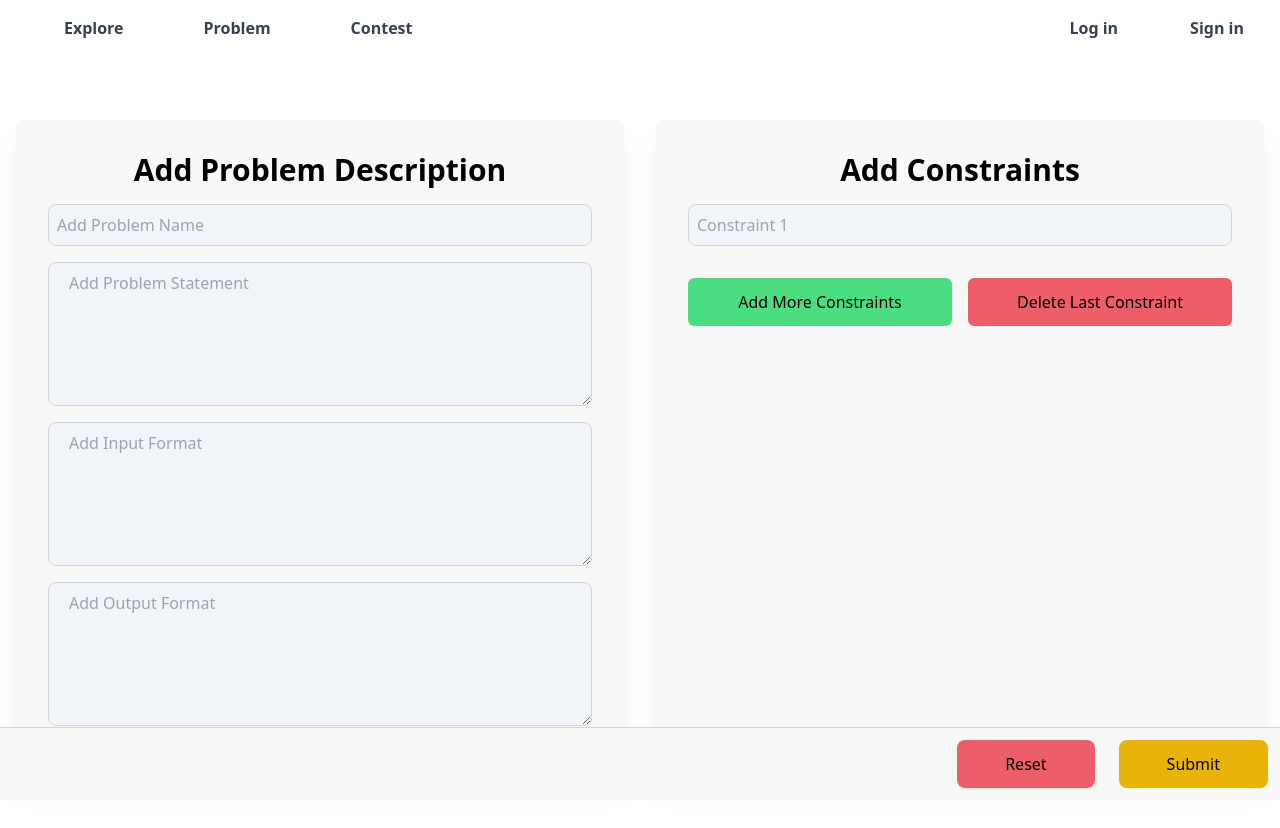
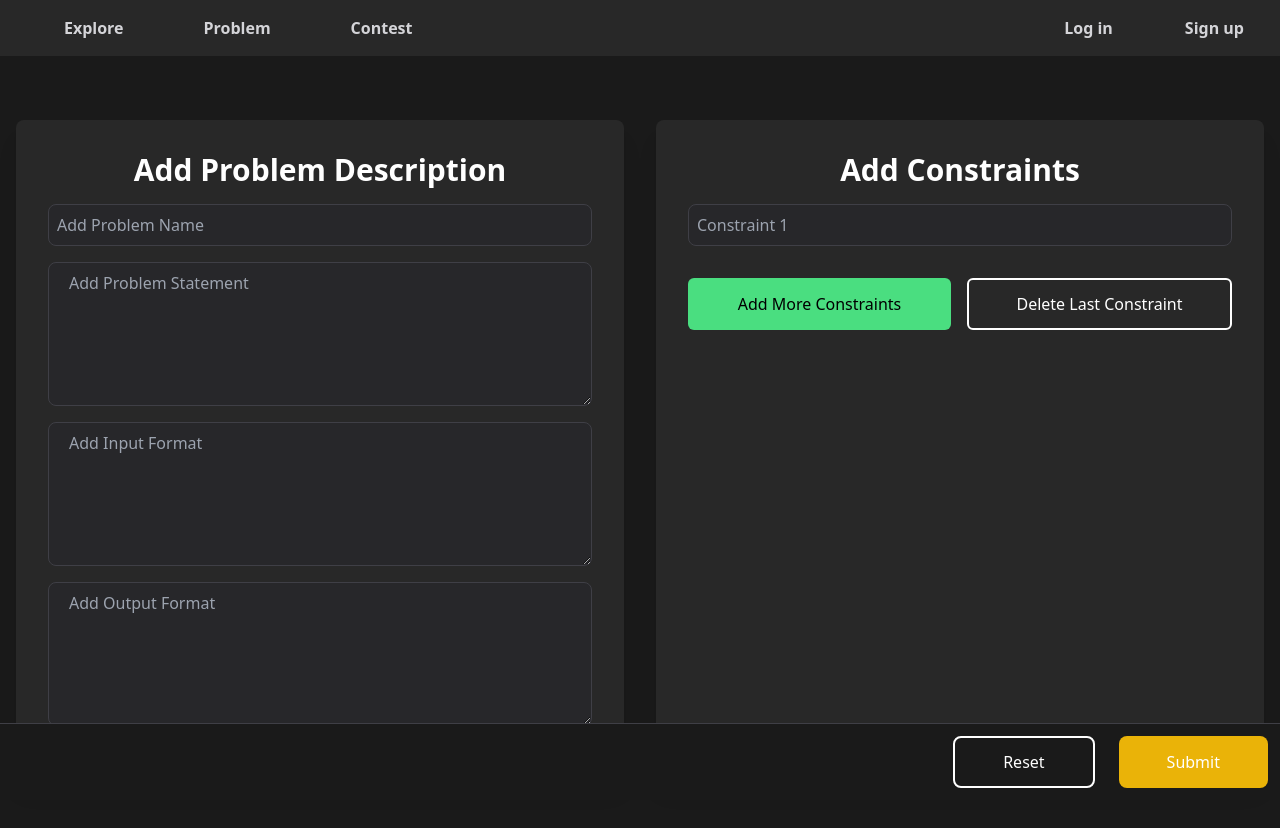
Before and after one commit to Kunal-0919/Online-Judge, a React (Vite) app in the folder frontend/: page /addproblem in a window 1280 px wide. Shown: the top 828 px of the page. Built offline with nearby package versions, Linux system fonts and the light colour scheme.

Commit message:
auth completed

```diff
--- a/frontend/package.json
+++ b/frontend/package.json
@@ -10,6 +10,10 @@
     "preview": "vite preview"
   },
   "dependencies": {
+    "@emotion/react": "^11.13.0",
+    "@emotion/styled": "^11.13.0",
+    "@mui/icons-material": "^5.16.4",
+    "@mui/material": "^5.16.4",
     "dotenv": "^16.4.5",
     "js-cookie": "^3.0.5",
     "jwt-decode": "^4.0.0",
--- a/frontend/src/App.jsx
+++ b/frontend/src/App.jsx
@@ -4,12 +4,13 @@ import Signup from "./components/Signup";
 import AddProblemPage from "./components/addProblem";
 import Problemset from "./components/problemset";
 import Navbar from "./components/Navbar";
+import Dashboard from "./components/Dashboard";
 
 function App() {
   return (
     <>
       <Routes>
-        {/* <Route path="/" element={<Login />} /> */}
+        <Route path="/" element={<Dashboard />} />
         <Route path="/login" element={<Login />} />
         <Route path="/signup" element={<Signup />} />
         <Route path="/addproblem" element={<AddProblemPage />} />
--- a/frontend/src/components/BottomNavAddProblem.jsx
+++ b/frontend/src/components/BottomNavAddProblem.jsx
@@ -4,18 +4,18 @@ function BottomNavAddProblem({ onReset, onSubmit }) {
   return (
     <div
       className={
-        "fixed bottom-0 left-0 right-0 bg-primary border-t border-gray-300 p-3 flex justify-end"
+        "fixed bottom-0 left-0 right-0 bg-priblack border-t border-zinc-700 p-3 flex justify-end"
       }
     >
       <button
         onClick={onReset}
-        className="bg-danger font-sans text-black px-12 py-3 transition duration-200  hover:rounded-full rounded-lg shadow-sm hover:shadow-lg"
+        className="bg-danger font-sans border-2 border-white text-white px-12 py-3 transition duration-200  hover:rounded-full rounded-lg shadow-sm hover:shadow-2xl hover:shadow-black"
       >
         Reset
       </button>
       <button
         onClick={onSubmit}
-        className="bg-yellow-500 font-sans ml-6 text-black px-12 py-3 transition duration-200  hover:rounded-full rounded-lg shadow-sm hover:shadow-lg"
+        className="bg-yellow-500 font-sans ml-6 text-white px-12 py-3 transition duration-200  hover:rounded-full rounded-lg shadow-sm hover:shadow-2xl hover:shadow-black"
       >
         Submit
       </button>
--- /dev/null
+++ b/frontend/src/components/Dashboard.jsx
@@ -0,0 +1,13 @@
+import Navbar from "./Navbar";
+const Dashboard = () => {
+  return (
+    <>
+      <Navbar backgroundcolor={true} />
+      <div className="flex items-center justify-center min-h-screen bg-priblack font-serif">
+        <h1 className="text-7xl text-primary font-sans font-bold">Algo Chef</h1>
+      </div>
+    </>
+  );
+};
+
+export default Dashboard;
--- a/frontend/src/components/Signup.jsx
+++ b/frontend/src/components/Signup.jsx
@@ -50,7 +50,7 @@ function Signup() {
     <>
       <Navbar backgroundcolor={false} />
       <div className="font-serif flex items-center justify-center min-h-screen bg-cover bg-center">
-        <div className="relative z-10 w-full max-w-md mx-4 md:mx-auto p-8 transition duration-300 bg-primary shadow-xl hover:shadow-black rounded-lg text-center hover:shadow-2xl">
+        <div className="relative z-10 w-full max-w-md mx-4 md:mx-auto p-8 transition duration-300 bg-white shadow-xl hover:shadow-black rounded-lg text-center hover:shadow-2xl">
           <div className="flex justify-center mb-1">
             <LogoComponent height="90px" width="90px" rounded={true} />
           </div>
--- a/frontend/src/components/addProblem.jsx
+++ b/frontend/src/components/addProblem.jsx
@@ -2,6 +2,8 @@
 import React, { useState } from "react";
 import Navbar from "./Navbar";
 import BottomNavAddProblem from "./BottomNavAddProblem";
+import AddIcon from "@mui/icons-material/Add";
+import DeleteIcon from "@mui/icons-material/Delete";
 
 function AddProblemPage() {
   const [problem_name, setProblemName] = useState("");
@@ -54,18 +56,18 @@ function AddProblemPage() {
 
   return (
     <>
-      <Navbar isAuthenticated={false} backgroundcolor={false} />
-      <div className="font-mono pt-16 relative min-h-screen pb-36">
+      <Navbar backgroundcolor={true} />
+      <div className="font-mono bg-priblack pt-16 relative min-h-screen pb-36">
         <div className="flex flex-col md:flex-row w-full">
-          <div className="w-full md:w-1/2 p-8 bg-primary shadow-xl rounded-lg text-center mx-4 mt-4 md:mt-0 h-auto">
-            <h1 className="text-3xl font-sans font-bold text-black mb-4 text-center">
+          <div className="w-full md:w-1/2 p-8 bg-secblack shadow-xl rounded-lg text-center mx-4 mt-4 md:mt-0 h-auto">
+            <h1 className="text-3xl font-sans font-bold text-white mb-4 text-center">
               Add Problem Description
             </h1>
             <input
               type="text"
               name="input_name"
               id="input_name"
-              className="block p-2 border border-gray-300 mb-4 w-full bg-slate-100 font-sans text-black rounded-lg"
+              className="block p-2 border border-zinc-700 bg-zinc-800 text-zinc-100 mb-4 w-full font-sans  rounded-lg"
               placeholder="Add Problem Name"
               value={problem_name}
               onChange={(e) => setProblemName(e.target.value)}
@@ -73,7 +75,7 @@ function AddProblemPage() {
             <textarea
               name="problem_desc"
               id="problem_desc"
-              className="block p-2 border border-gray-300 mb-4 w-full h-36 pl-5 bg-slate-100 font-sans text-black rounded-lg"
+              className="block p-2 border border-zinc-700 bg-zinc-800 text-zinc-100 mb-4 w-full h-36 pl-5 font-sans  rounded-lg"
               placeholder="Add Problem Statement"
               value={problem_desc}
               onChange={(e) => setProblemDesc(e.target.value)}
@@ -81,7 +83,7 @@ function AddProblemPage() {
             <textarea
               name="input_format"
               id="input_format"
-              className="block p-2 border border-gray-300 mb-4 w-full h-36 pl-5 bg-slate-100 font-sans text-black rounded-lg"
+              className="block p-2 border border-zinc-700 bg-zinc-800 text-zinc-100 mb-4 w-full h-36 pl-5 font-sans  rounded-lg"
               placeholder="Add Input Format"
               value={input_format}
               onChange={handleInputChange}
@@ -89,40 +91,40 @@ function AddProblemPage() {
             <textarea
               name="output_format"
               id="output_format"
-              className="block p-2 border border-gray-300 mb-4 w-full h-36 pl-5 bg-slate-100 font-sans text-black rounded-lg"
+              className="block p-2 border border-zinc-700 bg-zinc-800 text-zinc-100 mb-4 w-full h-36 pl-5 font-sans  rounded-lg"
               placeholder="Add Output Format"
               value={output_format}
               onChange={handleOutputChange}
             ></textarea>
           </div>
-          <div className="w-full md:w-1/2 p-8 bg-primary shadow-xl rounded-lg text-center mx-4 mt-4 md:mt-0 h-auto">
-            <h1 className="text-3xl font-sans font-bold text-black mb-4 text-center">
+          <div className="w-full md:w-1/2 p-8 bg-secblack shadow-xl rounded-lg text-center mx-4 mt-4 md:mt-0 h-auto">
+            <h1 className="text-3xl font-sans font-bold text-white mb-4 text-center">
               Add Constraints
             </h1>
             {constraints.map((constraint, index) => (
               <input
                 key={index}
                 type="text"
-                className="block p-2 border border-gray-300 mb-4 w-full bg-slate-100 font-sans text-black rounded-lg"
+                className="block p-2 border border-zinc-700 bg-zinc-800 text-zinc-100 mb-4 w-full font-sans  rounded-lg"
                 placeholder={`Constraint ${index + 1}`}
                 value={constraint}
                 onChange={(e) => handleConstraintChange(index, e.target.value)}
               />
             ))}
-            <div className="flex space-x-4 mt-8">
+            <span className="flex space-x-4 mt-8">
               <button
                 onClick={handleAddConstraint}
-                className="block w-full border-1 font-sans bg-green-400 text-black px-2 py-3 rounded-md transition duration-200 hover:rounded-full"
+                className="block w-full border-1 font-sans bg-green-400  px-2 py-3 rounded-md transition duration-200 hover:rounded-full hover:shadow-2xl hover:shadow-black"
               >
                 Add More Constraints
               </button>
               <button
                 onClick={handleDeleteLastConstraint}
-                className="block w-full border-1 font-sans bg-danger text-black px-2 py-3 rounded-md transition duration-200 hover:rounded-full"
+                className="block w-full border-2 border-white text-white font-sans bg-danger px-2 py-3 rounded-md transition duration-200 hover:rounded-full hover:shadow-2xl hover:shadow-black"
               >
                 Delete Last Constraint
               </button>
-            </div>
+            </span>
           </div>
         </div>
         <BottomNavAddProblem onReset={handleReset} onSubmit={handleSubmit} />
--- a/frontend/src/components/login.jsx
+++ b/frontend/src/components/login.jsx
@@ -44,7 +44,7 @@ function Login() {
   return (
     <>
       <Navbar />
-      <div className="flex items-center justify-center min-h-screen bg-primary font-serif">
+      <div className="flex items-center justify-center min-h-screen bg-white font-serif">
         <div className="relative z-10 w-full max-w-md mx-4 md:mx-auto p-8 transition duration-300 bg-primary shadow-xl rounded-lg text-center hover:shadow-2xl hover:shadow-black">
           <div className="flex justify-center mb-1">
             <LogoComponent height="90px" width="90px" rounded={true} />
--- a/frontend/src/components/navbar.jsx
+++ b/frontend/src/components/navbar.jsx
@@ -1,25 +1,39 @@
-import React from "react";
+import React, { useEffect, useState } from "react";
 import { Link, useLocation } from "react-router-dom";
 import Cookies from "js-cookie";
+import { jwtDecode } from "jwt-decode"; // Use the correct import
 
 const Navbar = ({ backgroundcolor }) => {
+  const [isAdmin, setIsAdmin] = useState(false);
   const location = useLocation();
 
+  useEffect(() => {
+    const token = Cookies.get("token");
+    if (token) {
+      try {
+        const decodedToken = jwtDecode(token); // Decode the token
+        const adminStatus = decodedToken.role === "admin";
+        setIsAdmin(adminStatus);
+      } catch (error) {
+        console.error("Error decoding token:", error);
+      }
+    }
+  }, []);
+
   // Retrieve authentication status from the cookie
-  const isAuthenticated = !!Cookies.get("authToken");
+  const isAuthenticated = !!Cookies.get("token");
 
-  const bgColorClass = backgroundcolor === true ? "bg-black" : "bg-white";
+  const bgColorClass = backgroundcolor === true ? "bg-secblack" : "bg-white";
   const textColorClass =
     backgroundcolor === true ? "text-zinc-300" : "text-gray-700";
   const hoverTextColorClass =
-    backgroundcolor === true ? "hover:text-white" : "hover:text-black";
+    backgroundcolor === true ? "hover:text-white" : "hover:text-secblack";
   const activeTextColorClass =
-    backgroundcolor === true ? "text-white" : "text-black";
+    backgroundcolor === true ? "text-white" : "text-secblack";
   const activeBorderClass =
-    backgroundcolor === true ? "border-white" : "border-black";
-
+    backgroundcolor === true ? "border-white" : "border-secblack";
   const borderClass =
-    backgroundcolor === true ? "border-gray-800" : "border-gray-200";
+    backgroundcolor === true ? "border-gray-800" : "border-gray-600";
 
   const getLinkClass = (path) => {
     return location.pathname === path
@@ -56,6 +70,16 @@ const Navbar = ({ backgroundcolor }) => {
         >
           Contest
         </Link>
+        {isAdmin && (
+          <Link
+            to="/addproblem"
+            className={`transition duration-200 font-semibold ${getLinkClass(
+              "/addproblem"
+            )} p-4`}
+          >
+            Add Problem
+          </Link>
+        )}
       </div>
       <div>
         {!isAuthenticated ? (
@@ -70,7 +94,7 @@ const Navbar = ({ backgroundcolor }) => {
               to="/signup"
               className={`transition duration-200 font-semibold ${hoverTextColorClass} mx-5 ${textColorClass} p-4`}
             >
-              Sign in
+              Sign up
             </Link>
           </>
         ) : null}
```
Also changed, not shown: frontend/src/components/problemset.jsx (+23 -31 lines), frontend/tailwind.config.js (+3 -7 lines), 1 other file (tests, documents, lock files or other folders).
